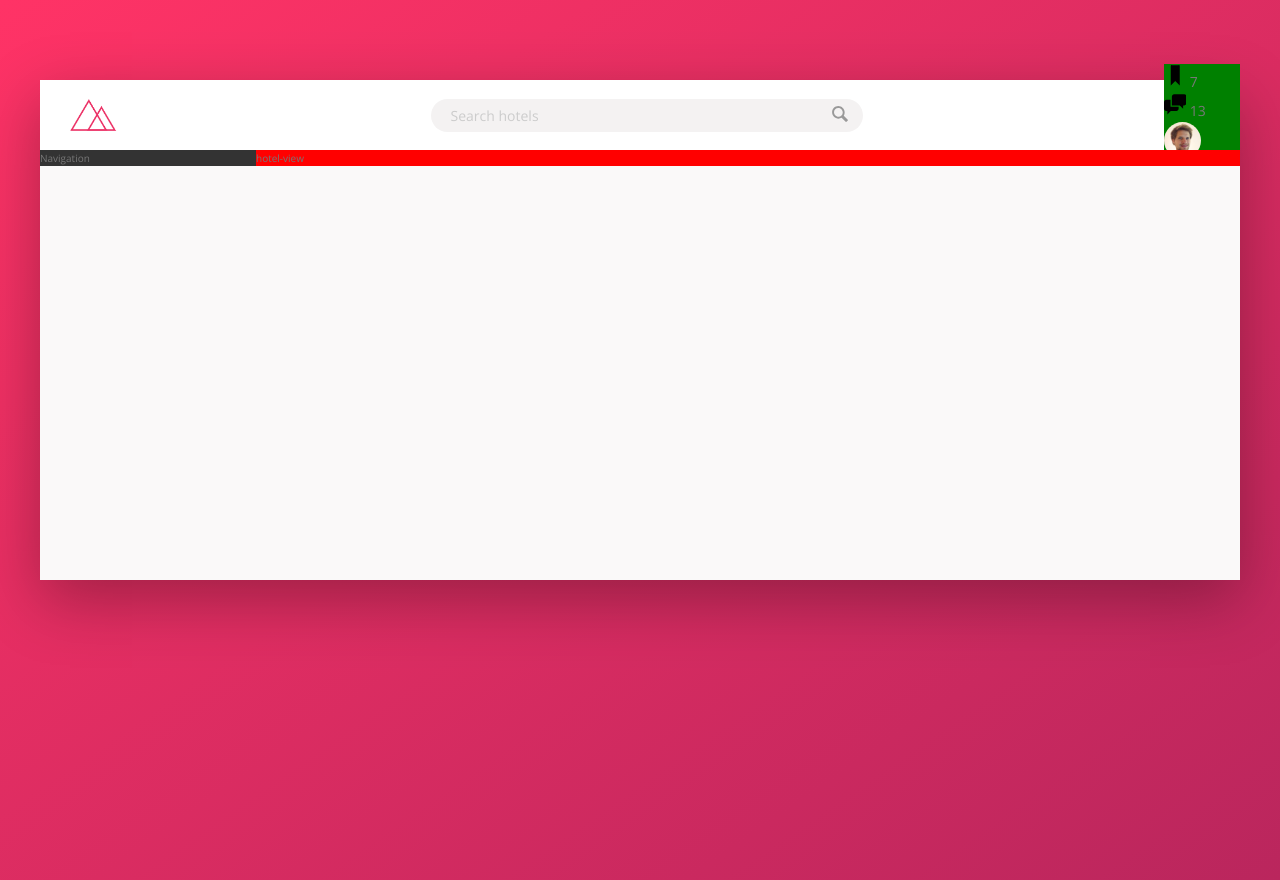
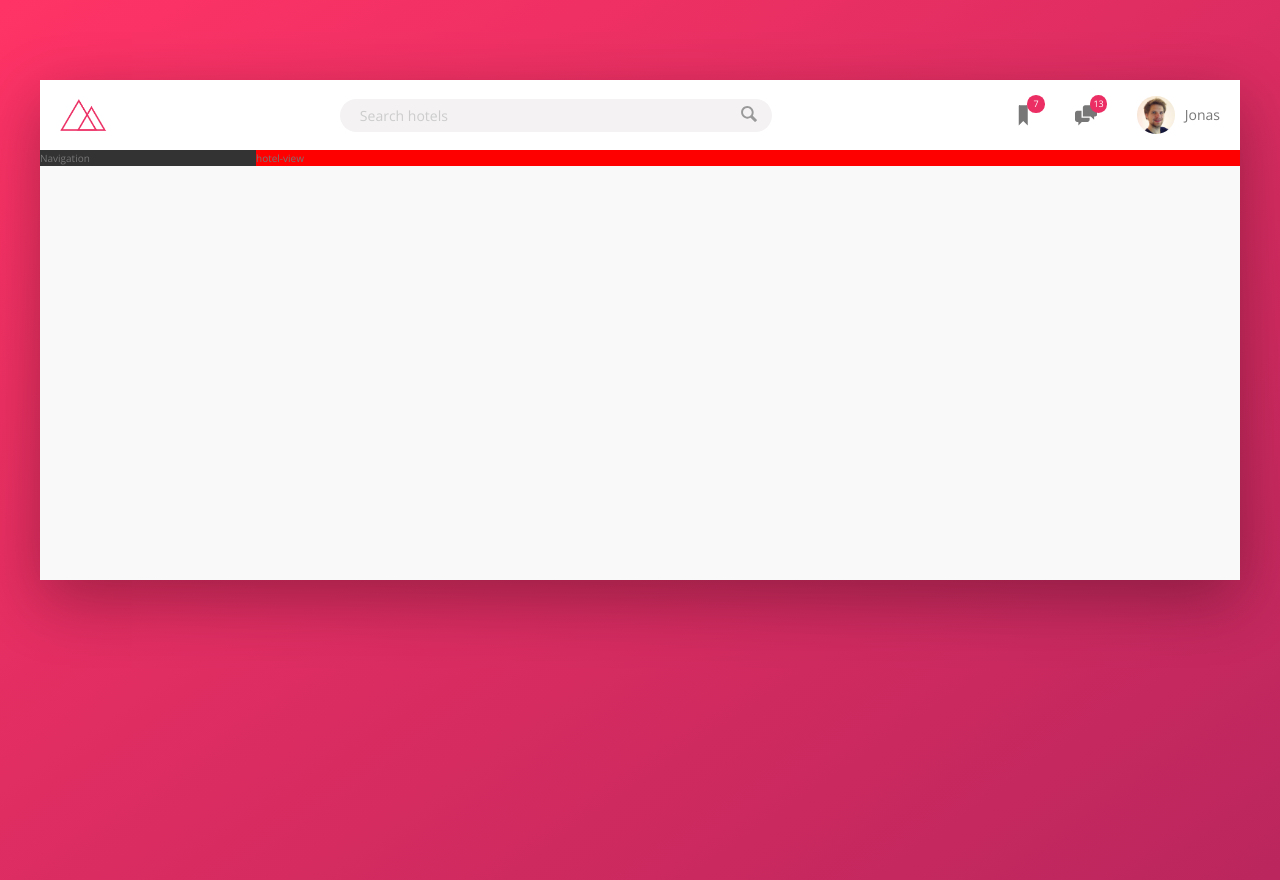
Before and after one commit to sholua/trillo, a website: page index.html in a window 1280 px wide. Drawn offline with nearby package versions, Linux system fonts and the light colour scheme; files that its build step writes are made by us from their sources.

Commit message:
Header with flexbox

```diff
--- a/sass/_components.scss
+++ b/sass/_components.scss
@@ -2,7 +2,7 @@
 //// Logo
 .logo {
   height: 3.25rem;
-  margin-left: 3rem;
+  margin-left: 2rem;
 }
 
 /////////////////////////////////
@@ -53,6 +53,10 @@
     &:active {
       transform: translateY(2px);
     }
+
+    &:hover {
+      cursor: pointer;
+    }
   }
 
   &__icon {
@@ -64,31 +68,51 @@
 /////////////////////////////////
 //// User navigation
 .user-nav {
-  background-color: green;
+  align-self: stretch;
+
+  display: flex;
+  align-items: stretch;
+
+  & > * {
+    padding: 0 2rem;
+    cursor: pointer;
+    display: flex;
+    align-items: center;
+
+    &:hover {
+      background-color: var(--color-grey-light-2);
+    }
+  }
 
   &__icon-box {
-
+    position: relative;
   }
 
   &__icon {
     height: 2.25rem;
     width: 2.25rem;
+    fill: var(--color-grey-dark-2);
   }
 
   &__notification {
+    font-size: .9rem;
+    height: 1.75rem;
+    width: 1.75rem;
+    border-radius: 50%;
+    background-color: var(--color-primary);
+    color: var(--color-white);
+    position: absolute;
+    top: 1.5rem;
+    right: 1rem;
 
-  }
-
-  &__user {
-
+    display: flex;
+    align-items: center;
+    justify-content: center;
   }
 
   &__user-photo {
     height: 3.75rem;
     border-radius: 50%;
-  }
-
-  &__user-name {
-
+    margin-right: 1rem;
   }
 }
```
